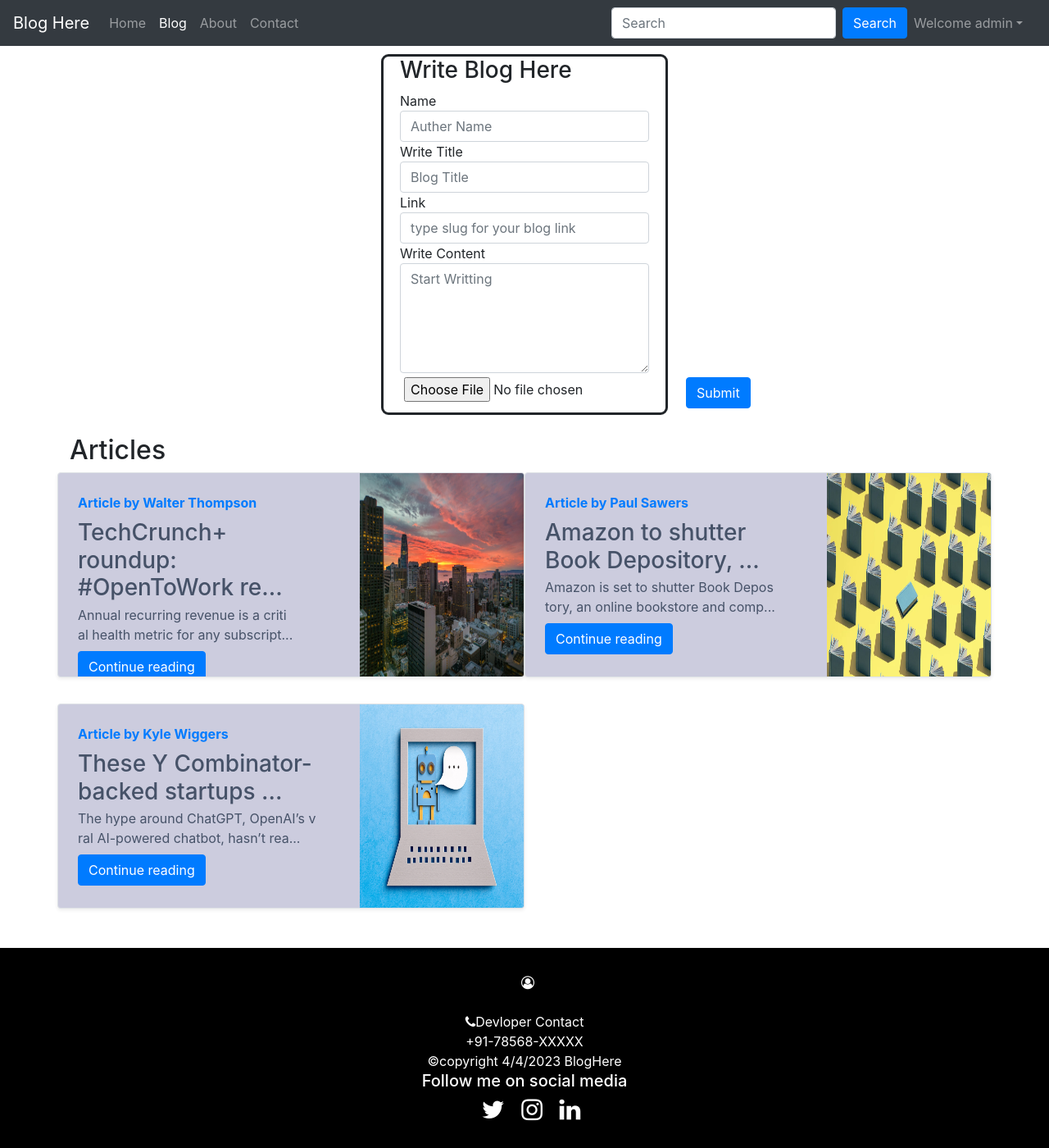
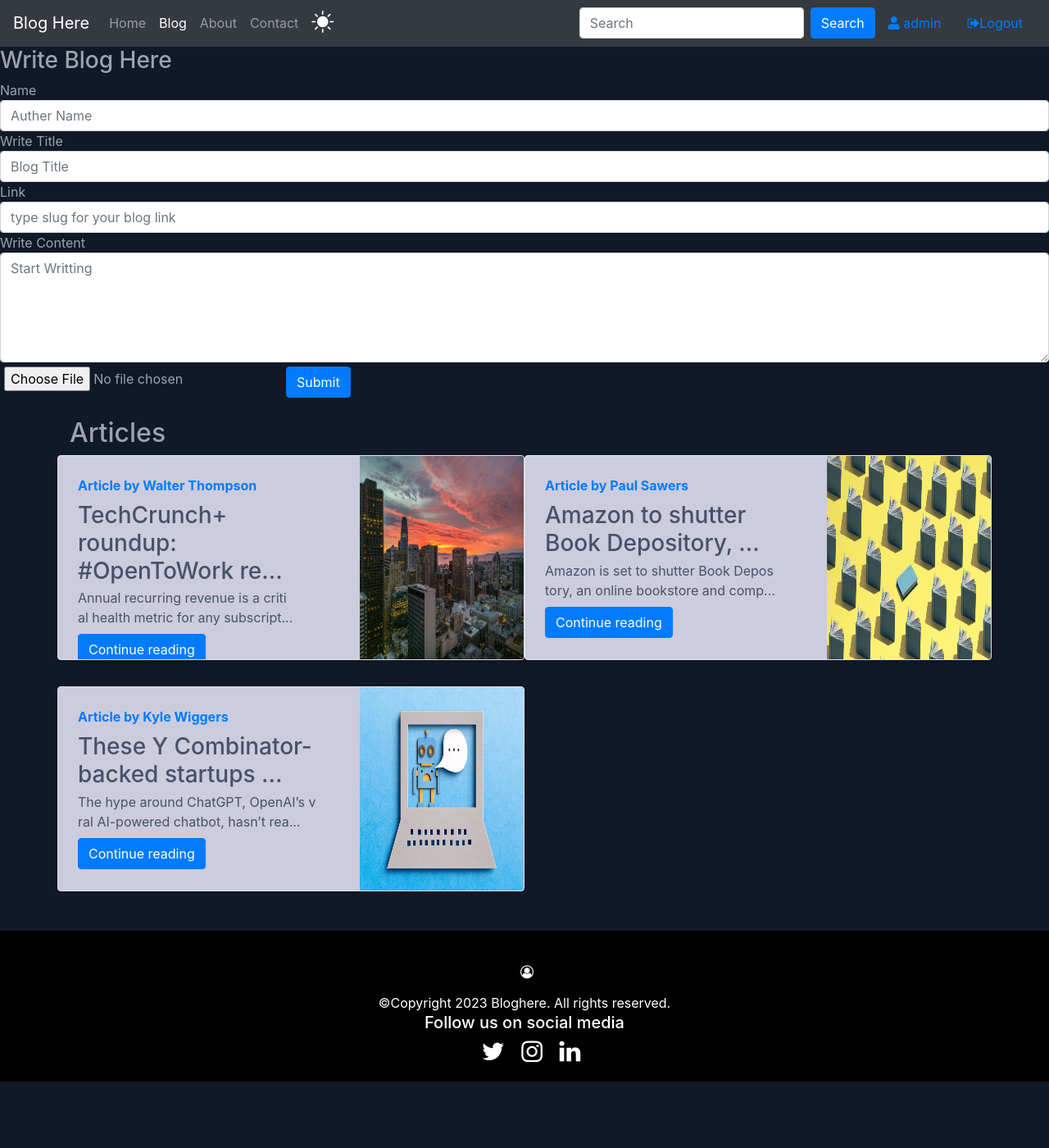
Before and after one commit to chiranjivikeshav/BlogHere-django, a Django app: page /bloghere/ in a window 1280 px wide. Shown: the whole page at 82% size. After the commit the page ends 1319 px from the top, so only its background shows below. Run offline with Django 4.2, Linux system fonts and the light colour scheme; a user stored in the database is signed in; data comes from the database, SQL or seed files in the repository; some libraries are stand-ins or nearby versions.

Commit message:
Update base.html

```diff
--- a/templates/base.html
+++ b/templates/base.html
@@ -6,18 +6,30 @@
     <link rel="stylesheet" href="https://stackpath.bootstrapcdn.com/bootstrap/4.5.2/css/bootstrap.min.css" integrity="sha384-JcKb8q3iqJ61gNV9KGb8thSsNjpSL0n8PARn9HuZOnIxN0hoP+VmmDGMN5t9UJ0Z" crossorigin="anonymous">
     <link rel="stylesheet" href="https://cdnjs.cloudflare.com/ajax/libs/font-awesome/5.15.4/css/all.min.css">
     <link rel="stylesheet" href="https://cdnjs.cloudflare.com/ajax/libs/font-awesome/4.7.0/css/font-awesome.min.css">
+    <link rel="stylesheet" href="https://cdn.jsdelivr.net/npm/bootstrap-icons@1.3.0/font/bootstrap-icons.css" />
     <title>{% block title %}   {% endblock title %}</title>
     <style>
     footer{
       width: 100%;
-      padding: 30px;
+      padding: 20px;
       display: grid;
       grid-template-rows: repeat(2,1fr);
-  background-color: black;
-     color: white;
-  text-align: center;
+      background-color: black;
+      color: white;
+      text-align: center;
+  }
+  body{
+    background-color: rgb(17 24 39);
+    color:rgb(156 163 175);
+  }
+  .darklight{
+    color:white;
+    font-size: 27px;
+    margin-left: 8px;
+}
   }
     {% block css %}{% endblock%}
+
       </style>
   </head>
 
@@ -43,26 +55,16 @@
             <li class="nav-item {% block contactactive %}{% endblock contactactive %}">
               <a class="nav-link" href="/contact">Contact</a>
             </li>
-
+            <i class="bi bi-brightness-high-fill darklight" id="toggleDark"></i>
           </ul>
           <form class="form-inline my-2 my-lg-0"method="get" action="/search">
             <input class="form-control mr-sm-2" type="search" placeholder="Search" aria-label="Search" name="query" id="search">
             <button class="btn btn-primary my-2 my-sm-0" type="submit">Search</button>
           </form>
 
-
-
-          {% if user.is_authenticated %}
-          <ul class="navbar-nav mr-2">
-          <li class="nav-item dropdown">
-          <a class="nav-link dropdown-toggle" href='#' id="navbarDropdown" role="button" data-toggle="dropdown"> Welcome {{request.user}}</a>
-          <div class="dropdown-menu mx-3" aria-labelledby="navbarDropdown">
-                    <a class="dropdown-item" href="/logout">Logout</a>
-
-                  </div>
-                </li>
-                </ul>
-                </div>
+        {% if user.is_authenticated %}
+          <a class="nav-link"><i class="fas fa-user"></i> {{request.user}}</a>
+          <a class="nav-link" href="/logout"><i class="fa fa-sign-out"></i>Logout</a>
           {% else %}
             <button type="button" class="btn btn-primary mx-3" data-toggle="modal" data-target="#loginModal">
               Login
@@ -151,11 +153,10 @@
 </div>
       {% block body %}  {% endblock body %}
     <footer>
-      <div><i class="fa fa-user-circle-o" style="width: 8px;"></i></div>
-  <div><i class="fa fa-phone"></i>Devloper Contact<br> +91-78568-XXXXX</div>
+      <div><i class="fa fa-user-circle-o" style="width: 10px;padding-top:22px;"></i></div>
   <div class="foot">
-  ©copyright 4/4/2023 BlogHere
-  <h5>Follow me on social media</h5>
+  ©Copyright 2023 Bloghere. All rights reserved.
+  <h5>Follow us on social media</h5>
   </div>
   <div class="s-icon">
 
@@ -166,9 +167,26 @@
 </footer>
 
 
+<!--java script for light and dark mode-->
 
+<script>
+    const toggle = document.getElementById('toggleDark');
+    const body = document.querySelector('body');
 
+toggle.addEventListener('click', function(){
+    this.classList.toggle('bi-moon');
+    if(this.classList.toggle('bi-brightness-high-fill')){
+        body.style.background = 'rgb(17 24 39)';
+        body.style.color = 'rgb(70 82 104)';
+        body.style.transition = '1s';
+    }else{
+        body.style.background = 'white';
+        body.style.color = 'black';
+        body.style.transition = '1s';
 
+    }
+});
+  </script>
 
     <!-- Optional JavaScript -->
     <!-- jQuery first, then Popper.js, then Bootstrap JS -->
```
